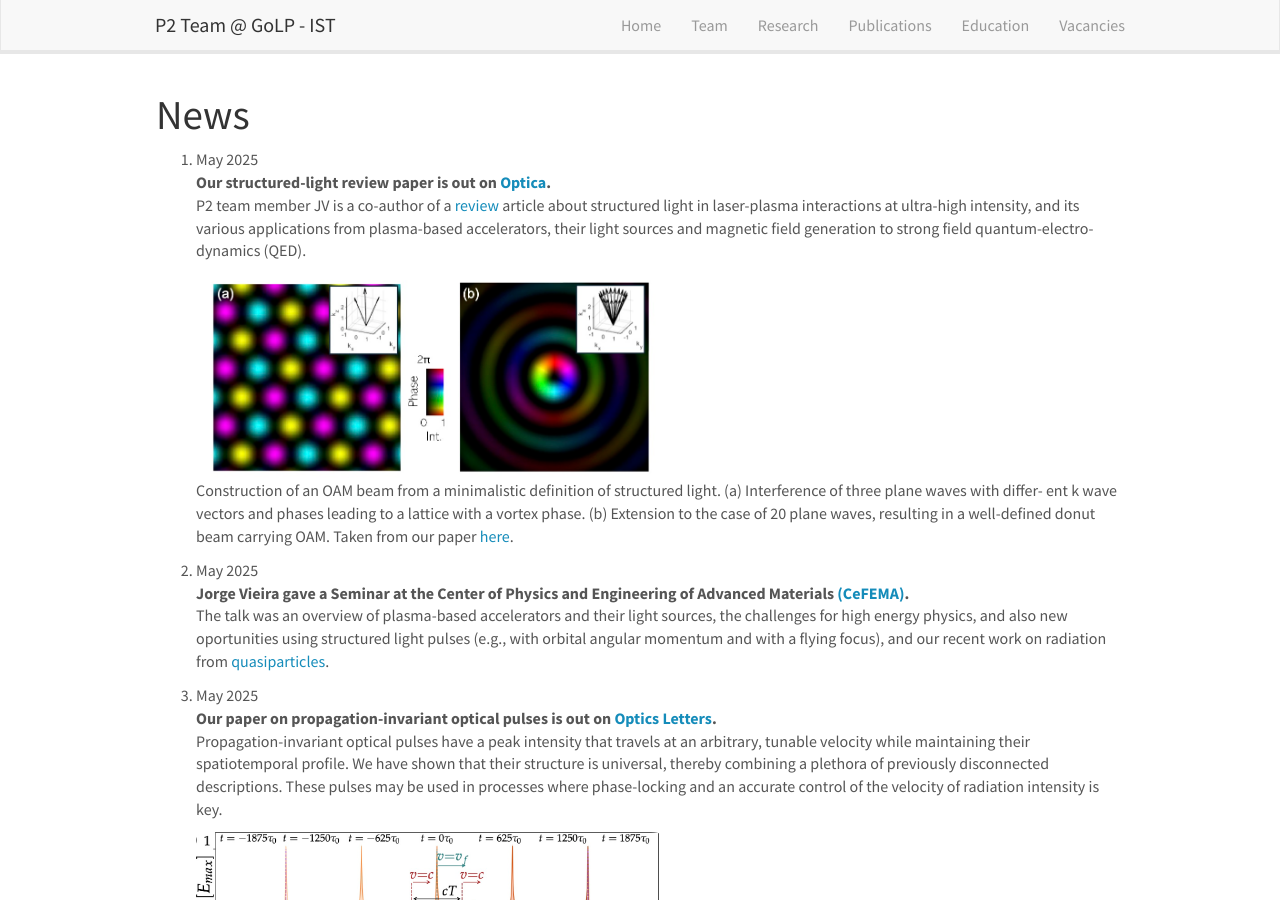
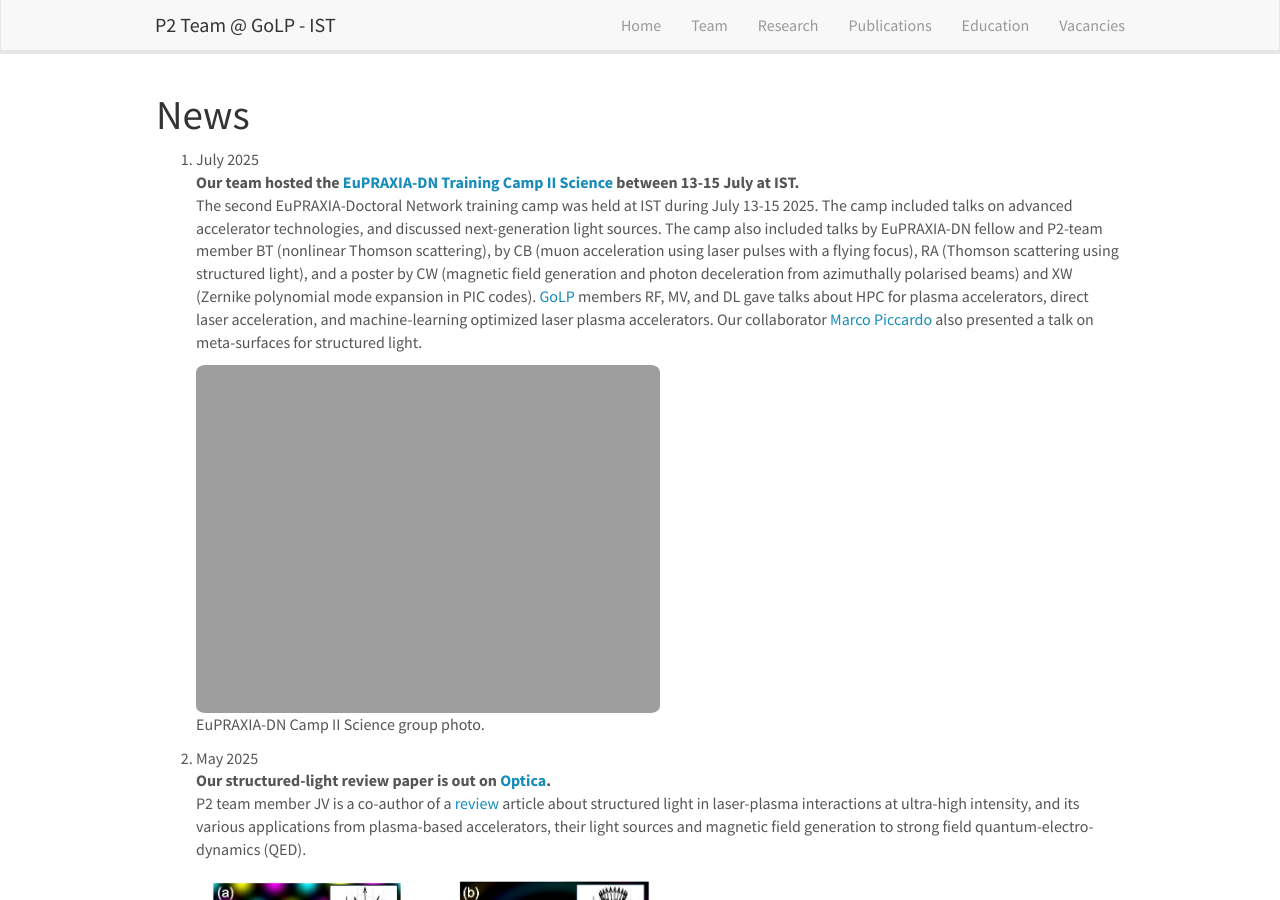
Before and after one commit to p2team/p2team.github.io, a Jekyll site: the page built from _pages/allnews.md, in a window 1280 px wide and 900 px high. Built offline with Jekyll 4.4.1, drawn with Linux system fonts in a browser that asks for light colours; nearby versions of some CDN libraries.

Commit message:
news update eupraxia dn

```diff
--- a/_data/news.yml
+++ b/_data/news.yml
@@ -1,3 +1,10 @@
+- date: 13. July 2025
+  headline: Our team hosted the [EuPRAXIA-DN Training Camp II Science](https://agenda.infn.it/event/46472/) between 13-15 July at IST.
+  fullstory: The second EuPRAXIA-Doctoral Network training camp was held at IST during July 13-15 2025. The camp included talks on advanced accelerator technologies, and discussed next-generation light sources. The camp also included talks by EuPRAXIA-DN fellow and P2-team member BT (nonlinear Thomson scattering), by CB (muon acceleration using laser pulses with a flying focus), RA (Thomson scattering using structured light), and a poster by CW (magnetic field generation and photon deceleration from azimuthally polarised beams) and XW (Zernike polynomial mode expansion in PIC codes). [GoLP](http://golp.ist.utl.pt) members RF, MV, and DL gave talks about HPC for plasma accelerators, direct laser acceleration, and machine-learning optimized laser plasma accelerators. Our collaborator [Marco Piccardo](https://mplab.tecnico.ulisboa.pt) also presented a talk on meta-surfaces for structured light.
+  number_photo: 1
+  photo: EuPRAXIA-DN-IST.jpg
+  photo_caption: EuPRAXIA-DN Camp II Science group photo.
+
 - date: 23. May 2025
   headline: Our structured-light review paper is out on [Optica](https://doi.org/10.1364/OPTICA.558754).
   fullstory: P2 team member JV is a co-author of a [review](https://doi.org/10.1364/OPTICA.558754) article about structured light in laser-plasma interactions at ultra-high intensity, and its various applications from plasma-based accelerators, their light sources and magnetic field generation to strong field quantum-electro-dynamics (QED).
```
Also changed, not shown: 1 other file.
